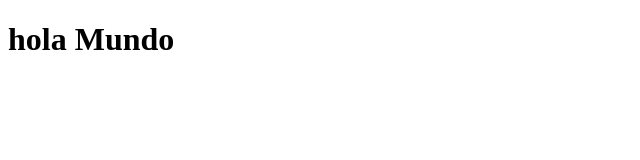
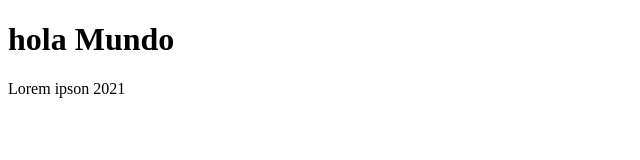
Before and after one commit to GabrielAmestoy/Prueba, a website: page views/home.html in a window 1280 px wide. Shown: the whole page, without its empty margins (0-640 px from the left). Drawn offline with Linux system fonts and the light colour scheme.

Commit message:
add 2021 en parrafo

```diff
--- a/views/home.html
+++ b/views/home.html
@@ -8,5 +8,6 @@
 </head>
 <body>
     <h1>hola Mundo</h1>
+    <p>Lorem ipson 2021</p>
 </body>
 </html>
```
